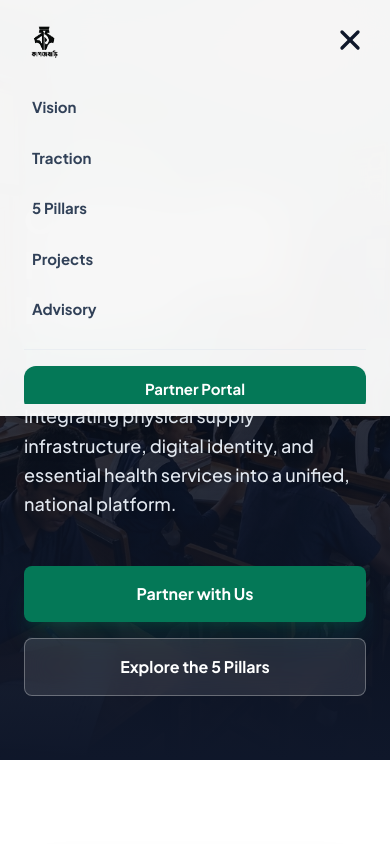
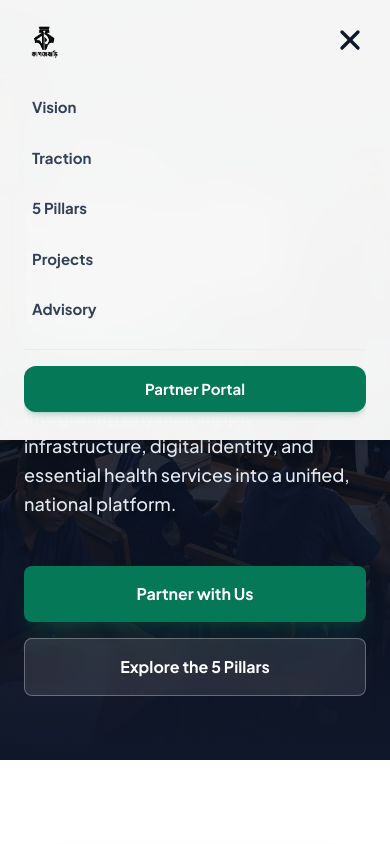
Before and after one commit to OmarFarukApurbo/kagojbari, a Next.js app: page / in a window 390 px wide. Both pictures are taken after a click on the button 350 px from the left and 48 px from the top of the page. Shown: the top 844 px of the page. Built offline with nearby package versions, Linux system fonts and the light colour scheme.

Commit message:
UI: Fix mobile menu button clipping by increasing max-height

```diff
--- a/src/components/layout/Navbar.tsx
+++ b/src/components/layout/Navbar.tsx
@@ -131,7 +131,7 @@ export default function Navbar() {
 
           {/* Minimalist Mobile Inline Menu (Expands downward seamlessly) */}
           <div
-            className={`lg:hidden w-full overflow-hidden transition-all duration-300 ease-in-out flex flex-col ${isMobileMenuOpen ? 'max-h-80 opacity-100 mt-4' : 'max-h-0 opacity-0 mt-0 pointer-events-none'}`}
+            className={`lg:hidden w-full overflow-hidden transition-all duration-300 ease-in-out flex flex-col ${isMobileMenuOpen ? 'max-h-[500px] opacity-100 mt-4' : 'max-h-0 opacity-0 mt-0 pointer-events-none'}`}
           >
             <div className="flex flex-col space-y-1 pb-4">
               {navLinks.map((link) => (
```
